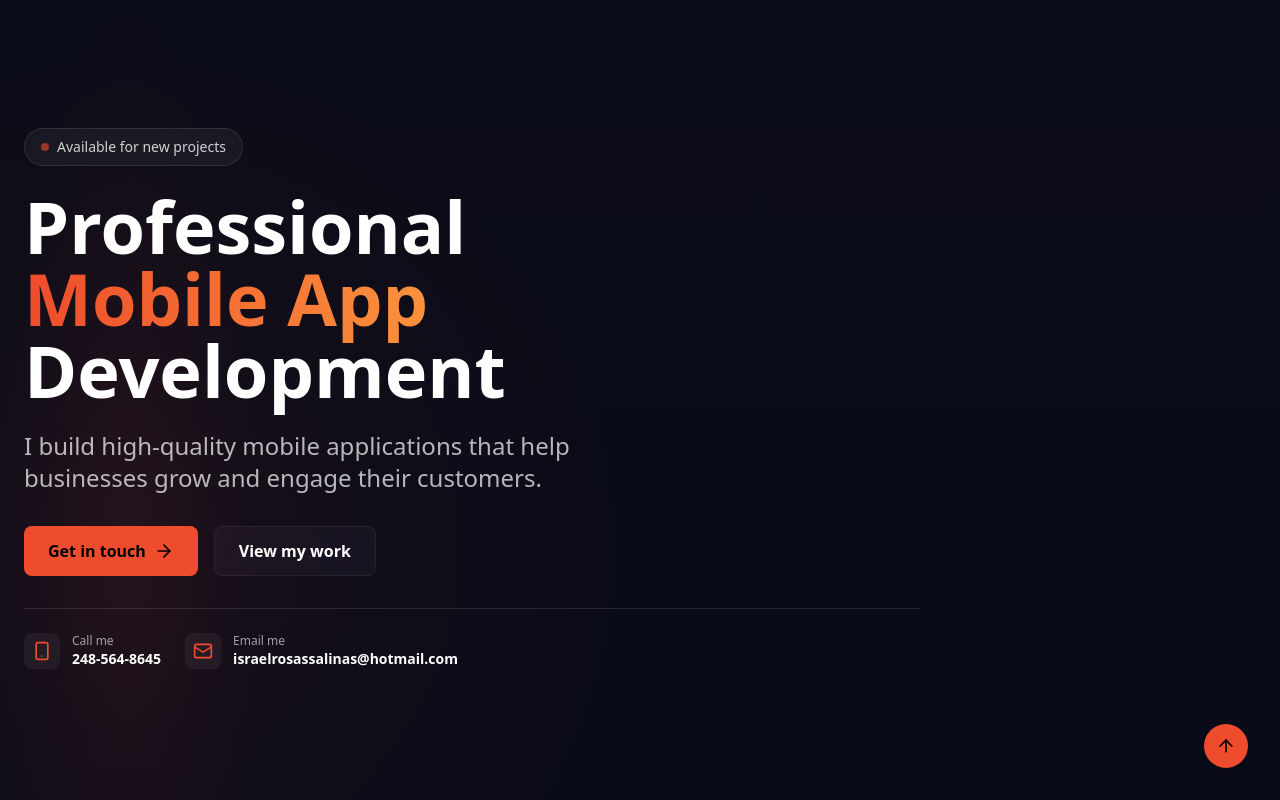
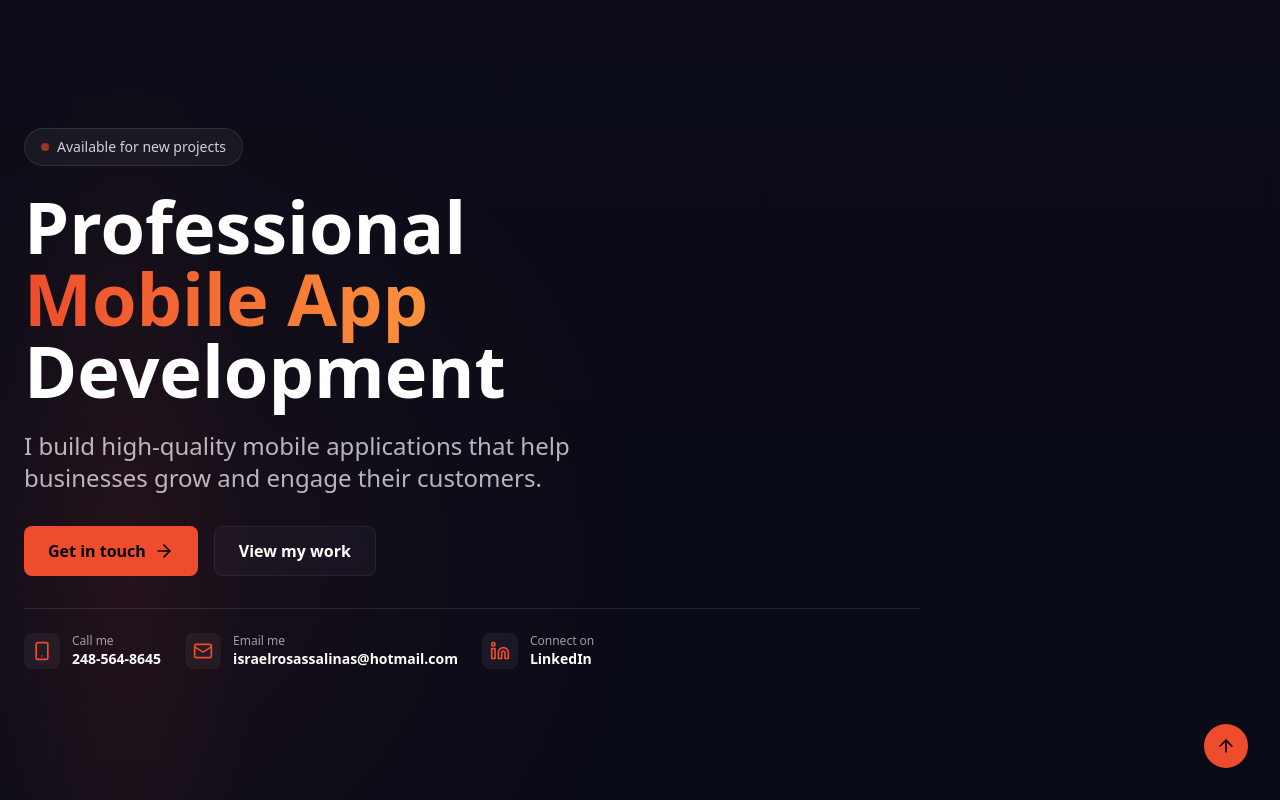
Before and after one commit to IsraelRosas1/Website, a React (Vite) app: page / in a window 1280 px wide. Shown: the top 800 px of the page. Built offline with nearby package versions, Linux system fonts and the light colour scheme.

Commit message:
Added pictures and linkedin

```diff
--- a/src/App.tsx
+++ b/src/App.tsx
@@ -4,7 +4,7 @@ import Services from './Components/Services'
 import ProjectHighlight from './Components/ProjectHighlight'
 import Skills from './Components/Skills'
 import Contact from './Components/Contact'
-import { ArrowUp } from 'lucide-react'
+import { ArrowUp, Linkedin } from 'lucide-react'
 
 export default function App() {
   const scrollToTop = () => {
@@ -37,6 +37,10 @@ export default function App() {
               <a href="mailto:israelrosassalinas@hotmail.com" className="text-sm text-white/70 hover:text-accent transition-colors">
                 Email
               </a>
+              <a href="https://www.linkedin.com/in/israel-rosas-salinas-1850341b4/" target="_blank" rel="noopener noreferrer" className="flex items-center gap-2 text-sm text-white/70 hover:text-accent transition-colors">
+                <Linkedin className="w-4 h-4" />
+                LinkedIn
+              </a>
             </div>
           </div>
 
--- a/src/Components/Contact.tsx
+++ b/src/Components/Contact.tsx
@@ -1,5 +1,5 @@
 import React from 'react'
-import { Phone, Mail, MessageSquare, Send, MapPin, Clock } from 'lucide-react'
+import { Phone, Mail, MessageSquare, Send, MapPin, Clock, Linkedin } from 'lucide-react'
 
 export default function Contact(){
   return (
@@ -60,6 +60,22 @@ export default function Contact(){
                       <div className="text-sm text-white/50">Available for remote & local projects</div>
                     </div>
                   </div>
+
+                  <a
+                    href="https://www.linkedin.com/in/israel-rosas-salinas-1850341b4/"
+                    target="_blank"
+                    rel="noopener noreferrer"
+                    className="flex items-start gap-4 p-4 rounded-xl hover:bg-white/5 transition-all group"
+                  >
+                    <div className="p-3 rounded-lg bg-accent/10 group-hover:bg-accent/20 transition-colors">
+                      <Linkedin className="w-6 h-6 text-accent" />
+                    </div>
+                    <div>
+                      <div className="text-sm text-white/60 mb-1">LinkedIn</div>
+                      <div className="font-semibold text-lg">Israel Rosas Salinas</div>
+                      <div className="text-sm text-white/50">Connect with me professionally</div>
+                    </div>
+                  </a>
                 </div>
               </div>
             </div>
--- a/src/Components/Header.tsx
+++ b/src/Components/Header.tsx
@@ -1,5 +1,5 @@
 import React from 'react'
-import { Smartphone, Mail, ArrowRight } from 'lucide-react'
+import { Smartphone, Mail, ArrowRight, Linkedin } from 'lucide-react'
 
 export default function Header() {
   return (
@@ -57,6 +57,16 @@ export default function Header() {
                 <div className="text-sm font-semibold">israelrosassalinas@hotmail.com</div>
               </div>
             </a>
+
+            <a href="https://www.linkedin.com/in/israel-rosas-salinas-1850341b4/" target="_blank" rel="noopener noreferrer" className="flex items-center gap-3 group">
+              <div className="p-2 rounded-lg bg-white/5 group-hover:bg-accent/20 transition-colors">
+                <Linkedin className="w-5 h-5 text-accent" />
+              </div>
+              <div>
+                <div className="text-xs text-white/60">Connect on</div>
+                <div className="text-sm font-semibold">LinkedIn</div>
+              </div>
+            </a>
           </div>
         </div>
       </div>
```
Also changed, not shown: 16 other files (tests, documents, lock files or other folders).
